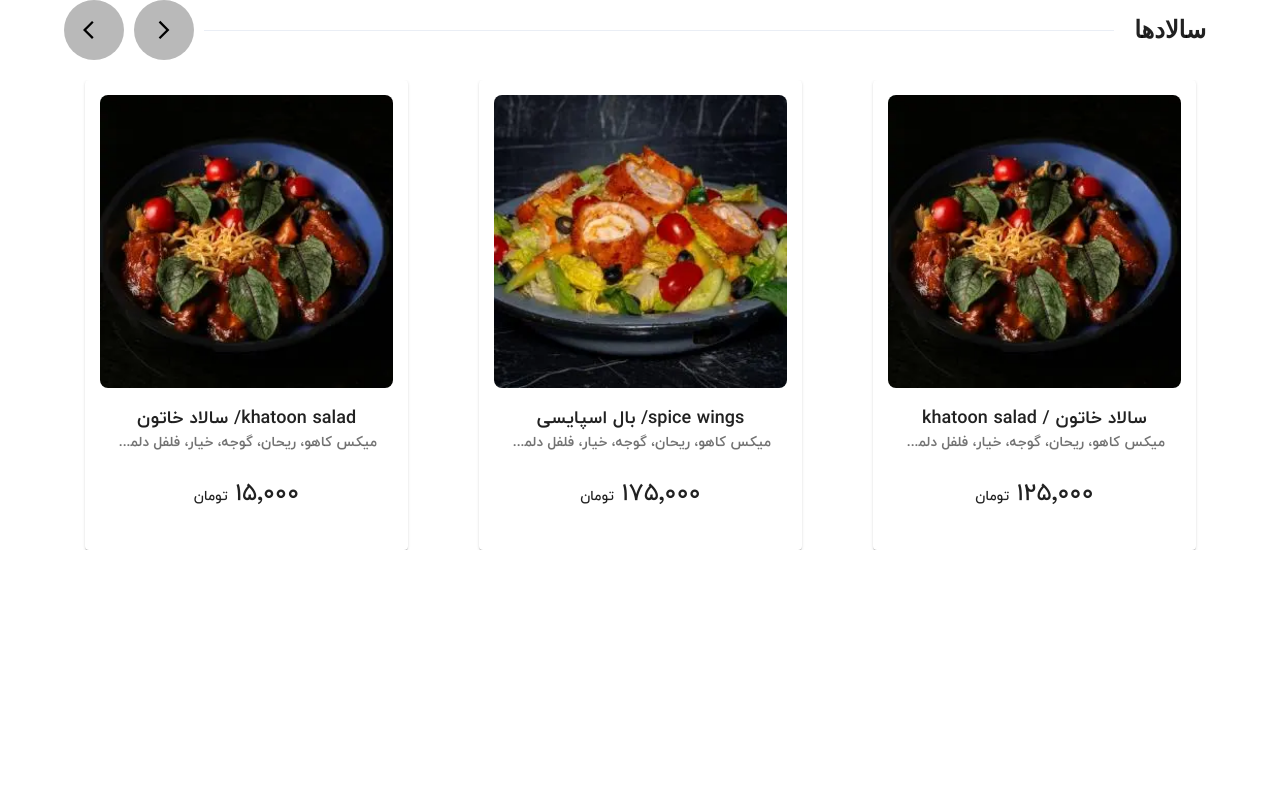
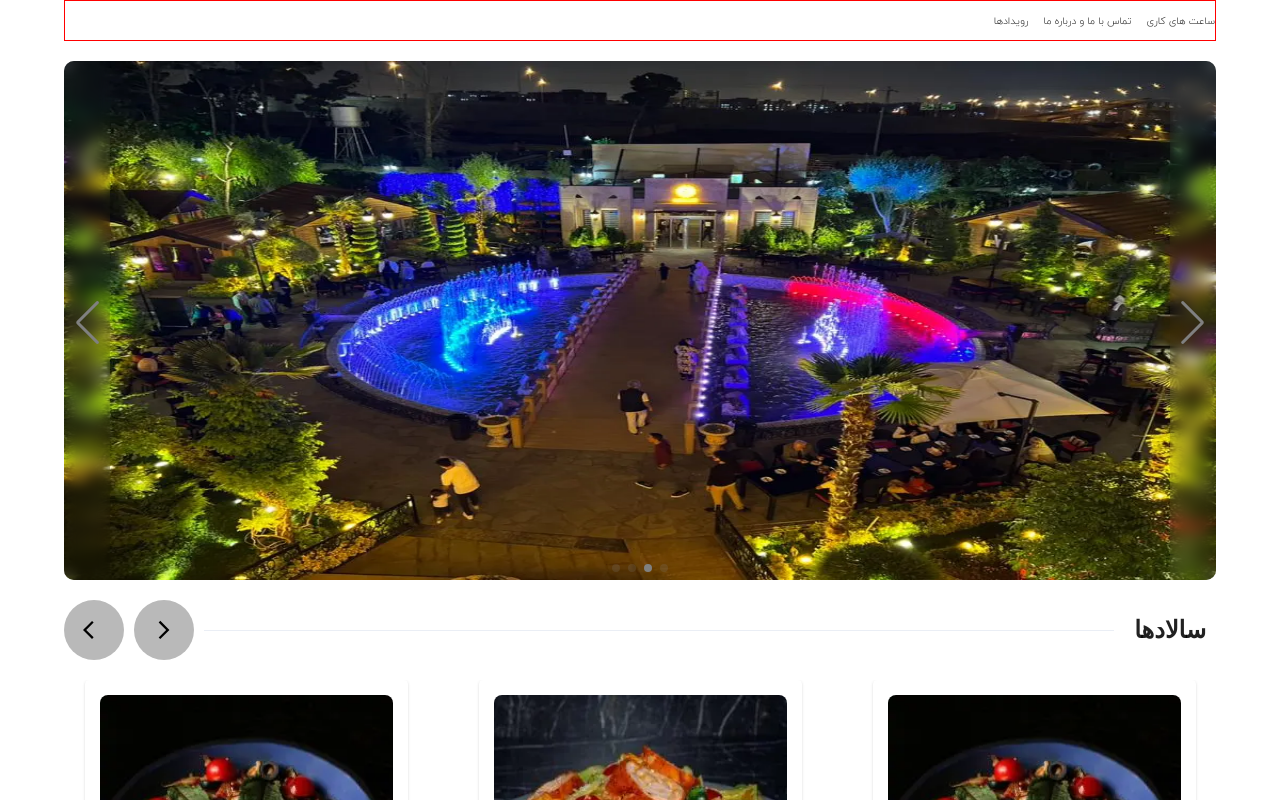
Before and after one commit to NooshinBarazi/Restaurant-Website, a Next.js app: page / in a window 1280 px wide. Shown: the top 800 px of the page. Built offline with nearby package versions, Linux system fonts and the light colour scheme.

Commit message:
Create MenuList component

```diff
--- /dev/null
+++ b/app/components/MenuList.tsx
@@ -0,0 +1,46 @@
+'use client'
+//  import { List, ListItem, ListItemText } from '@mui/material';
+ import { List, ListItem, ListItemText } from '@mui/material';
+ import { makeStyles } from '@mui/styles';
+import Theme from '@/theme/Theme';
+// import { makeStyles } from '@mui/system';
+
+// import {makeStyles} from '@mui/system';
+
+
+const useStyles = makeStyles({
+    menuList: {
+        display: 'flex',
+        justifyContent: 'flex-start',
+        border: '1px solid red',
+        alignItems: 'center',
+        // maxWidth: '50%'
+    },
+    listItemText: {
+       maxWidth: 'max-content',
+       marginLeft: '15px'
+
+    },
+})
+
+export default function MenuList() {
+    console.log('before')
+    const classes = useStyles();
+    console.log(classes, 'classess')
+
+    return(
+
+        <List className={classes.menuList}>
+          <ListItem disablePadding  className={classes.listItemText} >
+              <ListItemText  primary="ساعت های کاری" />
+          </ListItem>
+          <ListItem className={classes.listItemText} disablePadding>
+              <ListItemText  primary="تماس با ما و درباره ما" />
+          </ListItem>
+          <ListItem className={classes.listItemText} disablePadding>
+              <ListItemText  primary="رویدادها" />
+          </ListItem>
+          </List>
+    )
+
+}
--- a/app/page.tsx
+++ b/app/page.tsx
@@ -2,6 +2,8 @@
 import { Container } from "@mui/material";
 import RamenDiningIcon from "@mui/icons-material/RamenDining";
 import { FoodList } from "./components/FoodList/FoodList";
+import MenuList from "./components/MenuList";
+import { ImageSlider } from "./components/ImageSlider/ImageSlider";
 
 export default function Home() {
   const categories = [
@@ -106,6 +108,8 @@ export default function Home() {
 
   return (
     <Container>
+      <MenuList />
+      <ImageSlider />
       <FoodList foods={foods} />
     </Container>
   );
--- a/package.json
+++ b/package.json
@@ -12,14 +12,16 @@
     "@emotion/react": "^11.11.1",
     "@emotion/styled": "^11.11.0",
     "@mui/icons-material": "^5.14.19",
-    "@mui/material": "^5.14.20",
+    "@mui/material": "^5.15.0",
+    "@mui/styles": "^5.15.1",
+    "@mui/system": "^5.15.0",
     "@types/node": "20.10.3",
     "@types/react": "18.2.41",
     "@types/react-dom": "18.2.17",
     "eslint": "8.55.0",
     "eslint-config-next": "14.0.3",
     "next": "14.0.3",
-    "react": "18.2.0",
+    "react": "^18.2.0",
     "react-dom": "18.2.0",
     "swiper": "^11.0.5",
     "typescript": "5.3.2"
```
Also changed, not shown: 1 other file (tests, documents, lock files or other folders).
